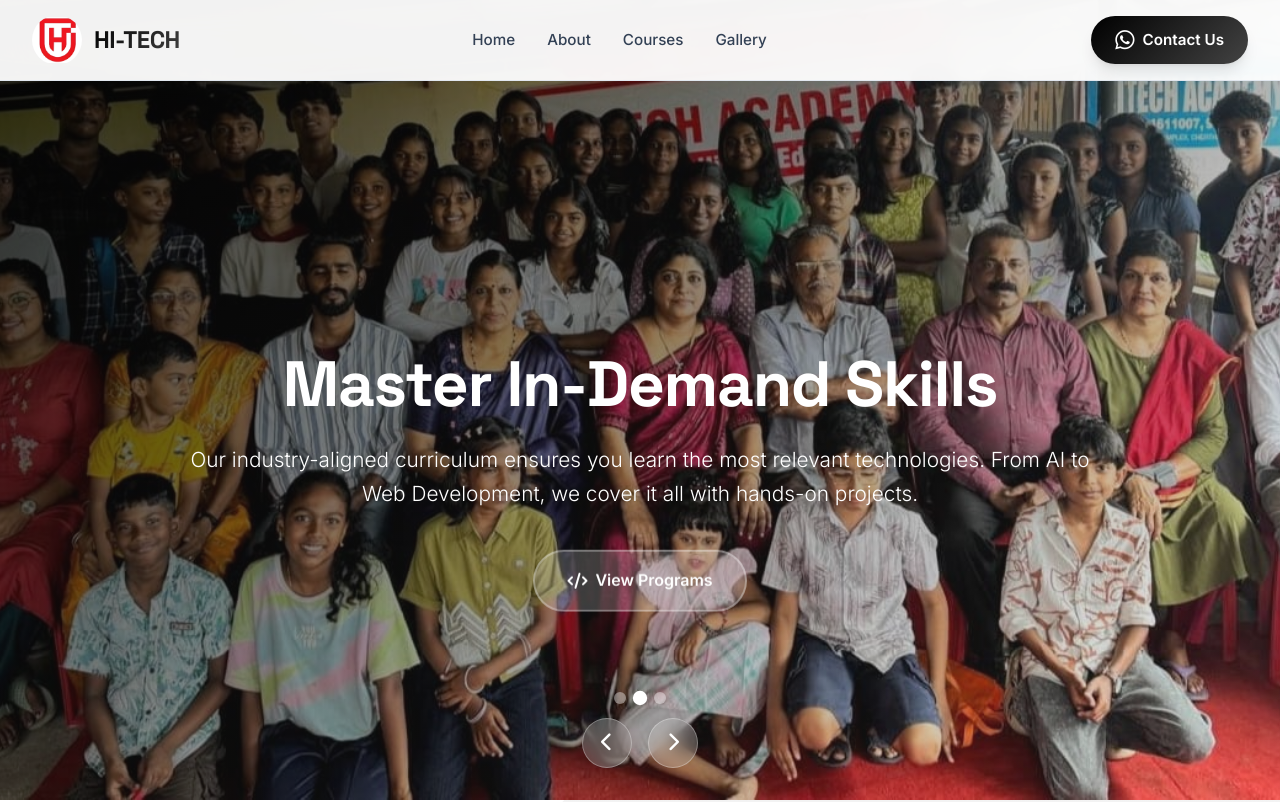
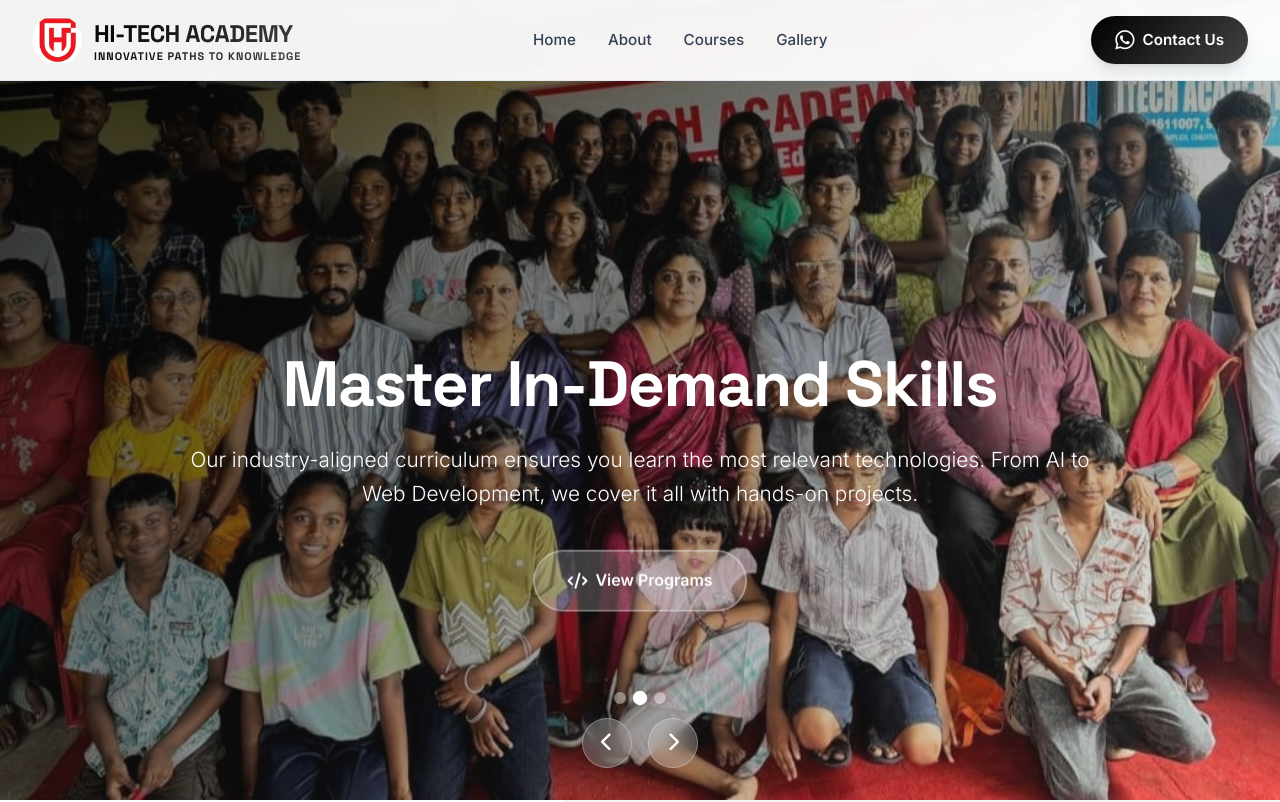
Before and after one commit to Abhinandh3/hitechacademy, a plain HTML site: page coursenewhtmlfile/index.html in a window 1280 px wide. Shown: the top 802 px of the page. Drawn offline with nearby package versions, Linux system fonts and the light colour scheme.

Commit message:
updated logo name

```diff
--- a/coursenewhtmlfile/index.html
+++ b/coursenewhtmlfile/index.html
@@ -6,7 +6,6 @@
     <title>HI-TECH Academy</title>
     <link href="https://fonts.googleapis.com/css2?family=Inter:wght@300;400;500;600;700;800;900&family=Space+Grotesk:wght@300;400;500;600;700&display=swap" rel="stylesheet">
     <link href="https://cdnjs.cloudflare.com/ajax/libs/font-awesome/6.4.0/css/all.min.css" rel="stylesheet">
-    <link rel="stylesheet" href="index.css">
     <script src="https://cdnjs.cloudflare.com/ajax/libs/three.js/r128/three.min.js"></script>
     <style>
 
@@ -153,7 +152,22 @@
             -webkit-background-clip: text;
             -webkit-text-fill-color: transparent;
             background-clip: text;
-        }
+            display:flex;
+            flex-direction: column;
+            align-items: flex-start;
+            justify-content: center;
+            gap: 5px;
+
+        }
+        .nav-subtext {
+            margin-top: -10px;
+            font-size: 11px;
+            color: rgba(255, 0, 0, 0.61) !important;
+            text-transform: uppercase;
+            letter-spacing: 1px;
+            font-weight: 700;
+        }
+
 
         .nav-menu {
             display: flex;
@@ -1167,6 +1181,9 @@
             background-position: center;
         }
 
+
+
+
         .gallery-item:hover {
             transform: scale(1.05);
         }
@@ -1470,7 +1487,11 @@
         <div class="nav-container">
             <a href="#home" class="nav-brand">
                 <img src="images/hitech.jpeg" alt="HI-TECH Academy" class="nav-logo">
-                <span class="nav-brand-text">HI-TECH</span>
+                <span class="nav-brand-text">
+                HI-TECH ACADEMY <br>
+                <span class="nav-subtext">Innovative paths to knowledge</span>
+                </span>
+
             </a>
             <ul class="nav-menu">
                 <li><a href="#home" class="nav-link">Home</a></li>
```
